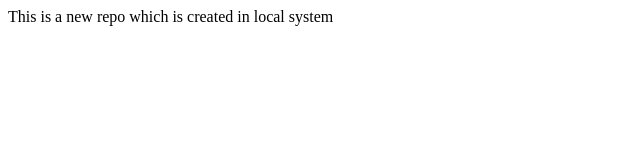
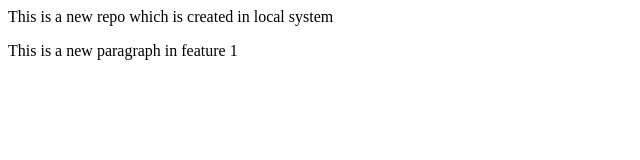
Before and after one commit to devtyagi-cmd/LocalRepo, a plain HTML site: page index.html in a window 1280 px wide. Shown: the whole page, without its empty margins (0-640 px from the left). Drawn offline with Linux system fonts and the light colour scheme.

Commit message:
add new feature

```diff
--- a/index.html
+++ b/index.html
@@ -1,3 +1,6 @@
 <p>
     This is a new repo which is created in local system
 </p>
+<p>
+    This is a new paragraph in feature 1
+</p>
```
